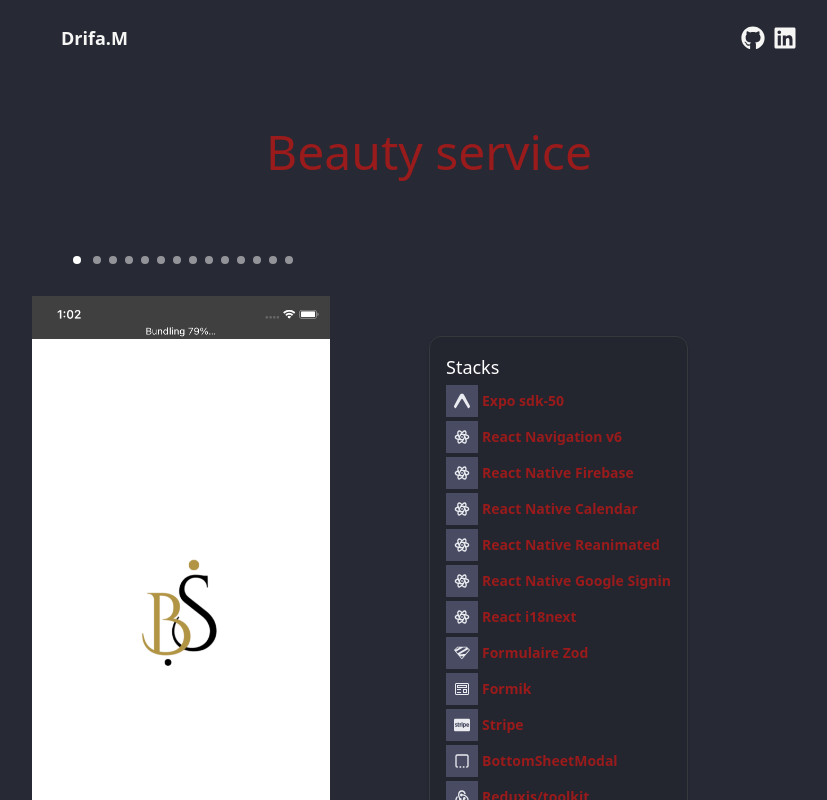
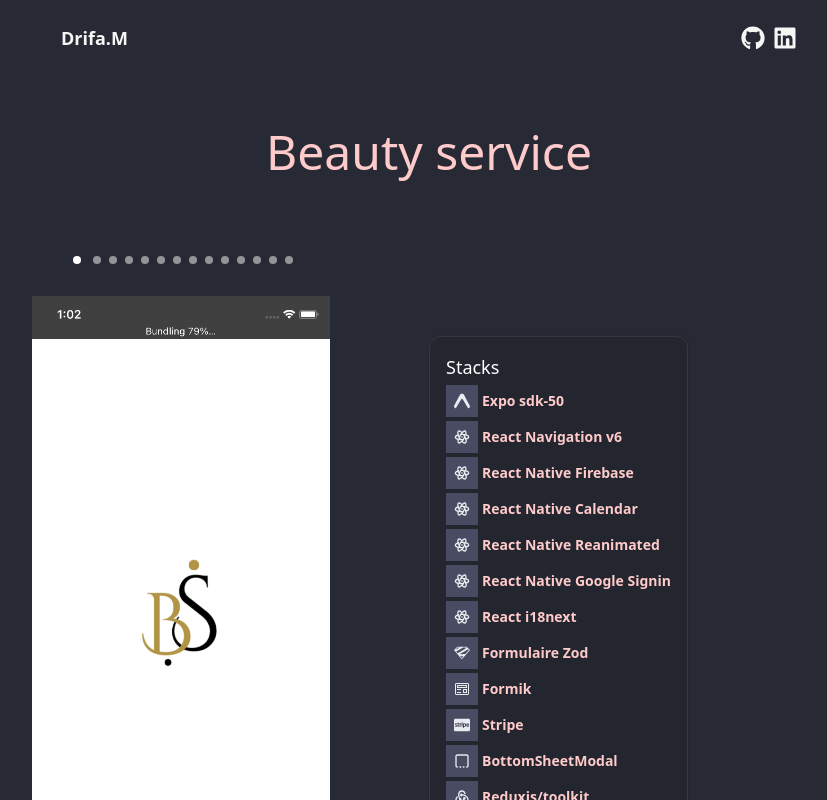
Before and after one commit to Mlmdrifa/Myportfolio, a Next.js app: page /beauty-service in a window 1280 px wide. Shown: the top 800 px of the page, without its empty margins (211-1038 px from the left). Built offline with nearby package versions, Linux system fonts and the light colour scheme; a web font is replaced by a local one.

Commit message:
update color page

```diff
--- a/app/(screens)/beauty-service/page.tsx
+++ b/app/(screens)/beauty-service/page.tsx
@@ -45,7 +45,7 @@
       <Spacing size="sm" />
       <Section>
         <div className="flex flex-col items-center justify-center">
-          <h3 className="font-caption text-5xl text-red-800 mb-4">
+          <h3 className="font-caption text-5xl text-red-200 mb-4">
             Beauty service
           </h3>
           <Spacing size="sm" />
@@ -65,7 +65,7 @@
                   Stacks
                 </p>
 
-                <div className="flex flex-col gap-1 text-red-800">
+                <div className="flex flex-col gap-1 text-red-200">
                   {STACKS.map((stack, index) => (
                     <Stack key={index} {...stack} />
                   ))}
```
